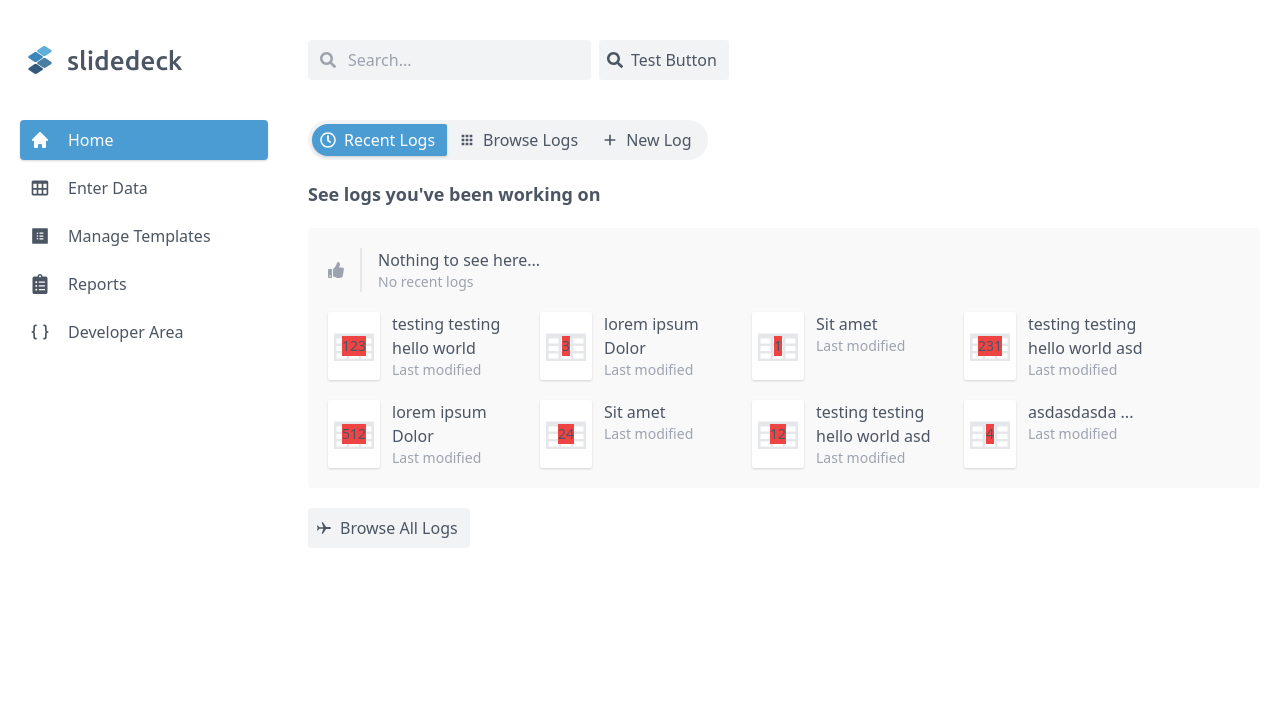
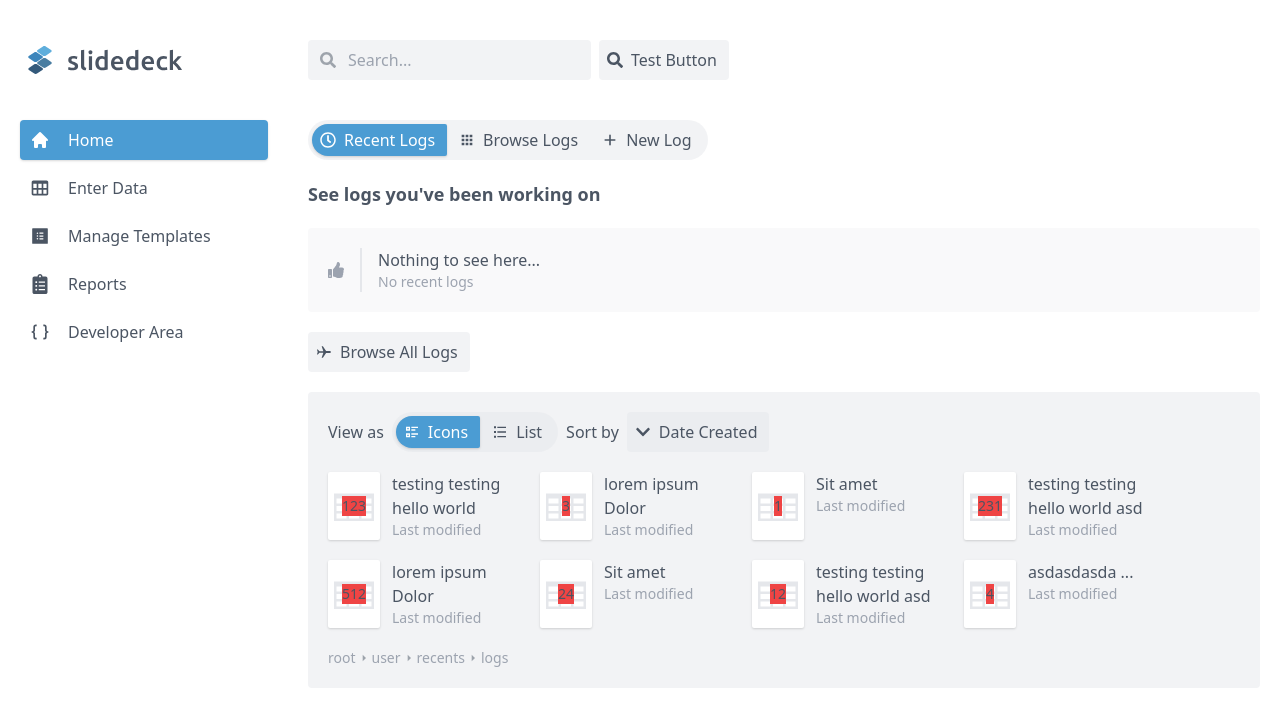
Before and after one commit to cdrubido9307/slidedeck-fe, a React (Create React App) app: page /dashboard in a window 1280 px wide. Shown: the top 726 px of the page. Built offline with nearby package versions, Linux system fonts and the light colour scheme.

Commit message:
Updated file browser

```diff
--- /dev/null
+++ b/src/components/FileBrowser.js
@@ -0,0 +1,55 @@
+// Import CSS
+import "./css/FileBrowser.css";
+// Import major dependencies
+import React from "react";
+// Import components
+import ButtonGroup from "./ButtonGroup";
+import Button from "./Button";
+import FileIcon from "./FileIcon";
+// Import icons
+import { RiListCheck2, RiListCheck } from "react-icons/ri";
+import { FaChevronDown } from "react-icons/fa";
+import { MdArrowRight } from "react-icons/md";
+// Import API and static content
+
+const BrowserPath = (props) => {
+    const tokens = props.path.split("/");
+    const fullPath = [];
+    for (let i = 0; i < tokens.length; i++) {
+        const directory = <p className="directory subtitle">{tokens[i]}</p>;
+        const separator = <MdArrowRight className="slash"/>
+        fullPath.push(directory);
+        if (i < tokens.length-1) fullPath.push(separator);
+    }
+    return(
+        <div className="path-wrapper">{fullPath}</div>
+    )
+}
+
+const FileBrowser = (props) => {
+
+    return(
+        <div className="file-browser">
+            <div className="browser-header">
+                <p>View as</p>
+                <ButtonGroup buttons={[
+                    <Button icon={RiListCheck2}>Icons</Button>,
+                    <Button icon={RiListCheck}>List</Button>
+                ]}/>
+                <p>Sort by</p>
+                <Button icon={FaChevronDown}>Date Created</Button>
+            </div>
+            <div className="preview-box">
+                {props.files.map((file, i) => {return(
+                    <FileIcon file={file} key={i}/>
+                )})}
+            </div>
+            <div className="browser-path">
+                <BrowserPath path="root/user/recents/logs"/>
+            </div>
+        </div>
+    )
+
+}
+
+export default FileBrowser;
--- a/src/components/css/Card.css
+++ b/src/components/css/Card.css
@@ -4,7 +4,6 @@
     p-5
     rounded
     flex-grow
-
     w-min;
     /* min-width: 256px;
     min-height: 256px; */
--- /dev/null
+++ b/src/components/css/FileBrowser.css
@@ -0,0 +1,57 @@
+.file-browser {
+    @apply
+    rounded
+    overflow-hidden;
+}
+.light .file-browser {
+    @apply
+    bg-gray-200
+    bg-opacity-50;
+}
+.dark .file-browser {
+    @apply
+    bg-gray-900
+    bg-opacity-50;
+}
+.browser-header {
+    @apply
+    p-5
+    pb-0
+    flex
+    items-center
+    space-x-2;
+}
+.preview-box {
+    @apply
+    flex
+    flex-wrap
+    pt-5
+    pl-5;
+}
+.browser-path {
+    @apply
+    p-5
+    pt-0;
+}
+
+.path-wrapper {
+    @apply
+    flex
+    items-center;
+}
+
+.path-wrapper .directory {
+
+}
+
+.path-wrapper .slash {
+    @apply
+    w-4
+    h-4
+    opacity-50;
+}
+/* <div className="file-browser">
+    {testFiles.map((file, i) => {return(
+        <FileIcon file={file} key={i}/>
+    )})}
+</div> */
--- a/src/components/css/FileIcon.css
+++ b/src/components/css/FileIcon.css
@@ -5,21 +5,11 @@
     space-x-3
     flex;
 }
-
 .file-browser .file-icon {
     @apply
     mr-5
     mb-5;
 }
-
-.file-browser {
-    @apply
-    -mb-5
-    -mr-5
-    flex
-    flex-wrap;
-}
-
 .file-icon .icon {
     @apply
     flex-shrink-0
@@ -33,7 +23,6 @@
     height: 4.25rem;
     width: 3.25rem;
 }
-
 .file-icon .icon svg {
     @apply
     h-10
@@ -41,19 +30,16 @@
     text-gray-200
     ;
 }
-
 .file-icon .icon .row-count {
     @apply
     absolute
     bg-red-500
     text-sm;
 }
-
 .file-icon .info {
     @apply
     w-32;
 }
-
 .file-icon .info .filename {
     max-height: 3rem;
     overflow: hidden;
--- a/src/views/dashboard-views/HomeCards.js
+++ b/src/views/dashboard-views/HomeCards.js
@@ -6,6 +6,7 @@ import Card from "../../components/Card";
 import Button from "../../components/Button";
 import ButtonGroup from "../../components/ButtonGroup";
 import FileIcon from "../../components/FileIcon";
+import FileBrowser from "../../components/FileBrowser";
 // Import icons
 import { IoIosAirplane } from "react-icons/io";
 import { FaThumbsUp, FaRegClock } from "react-icons/fa";
@@ -54,7 +55,6 @@ const HomeCards = (props) => {
                 <div className="h-5"/>
                 <p className="text-lg font-bold">See logs you've been working on</p>
                 <div className="h-5"/>
-
                 <div className="backdrop">
                     <div className="flex items-center">
                         <FaThumbsUp className="h-4 w-4 mr-2 text-gray-400"/>
@@ -65,25 +65,15 @@ const HomeCards = (props) => {
                             </p>
                         </div>
                     </div>
-                    <div className="h-5"/>
-                    <div className="file-browser">
-                        {testFiles.map((file, i) => {return(
-                            <FileIcon file={file} key={i}/>
-                        )})}
-                        {/* <FileIcon/>
-                        <FileIcon/>
-                        <FileIcon/>
-                        <FileIcon/>
-                        <FileIcon/> */}
-                    </div>
                 </div>
-
                 <div className="h-5"/>
                 <Button
                     icon={IoIosAirplane}
                 >
                     Browse All Logs
                 </Button>
+                <div className="h-5"/>
+                <FileBrowser files={testFiles}/>
             </Card>
 
 
```
